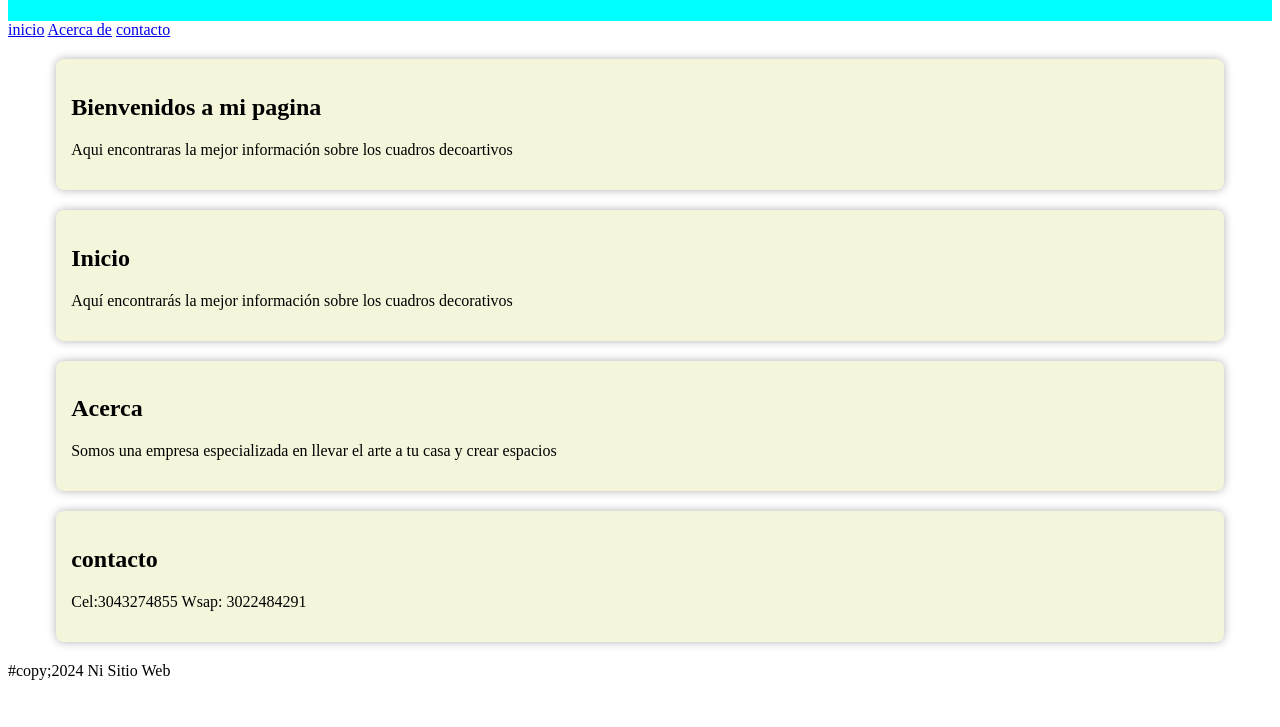
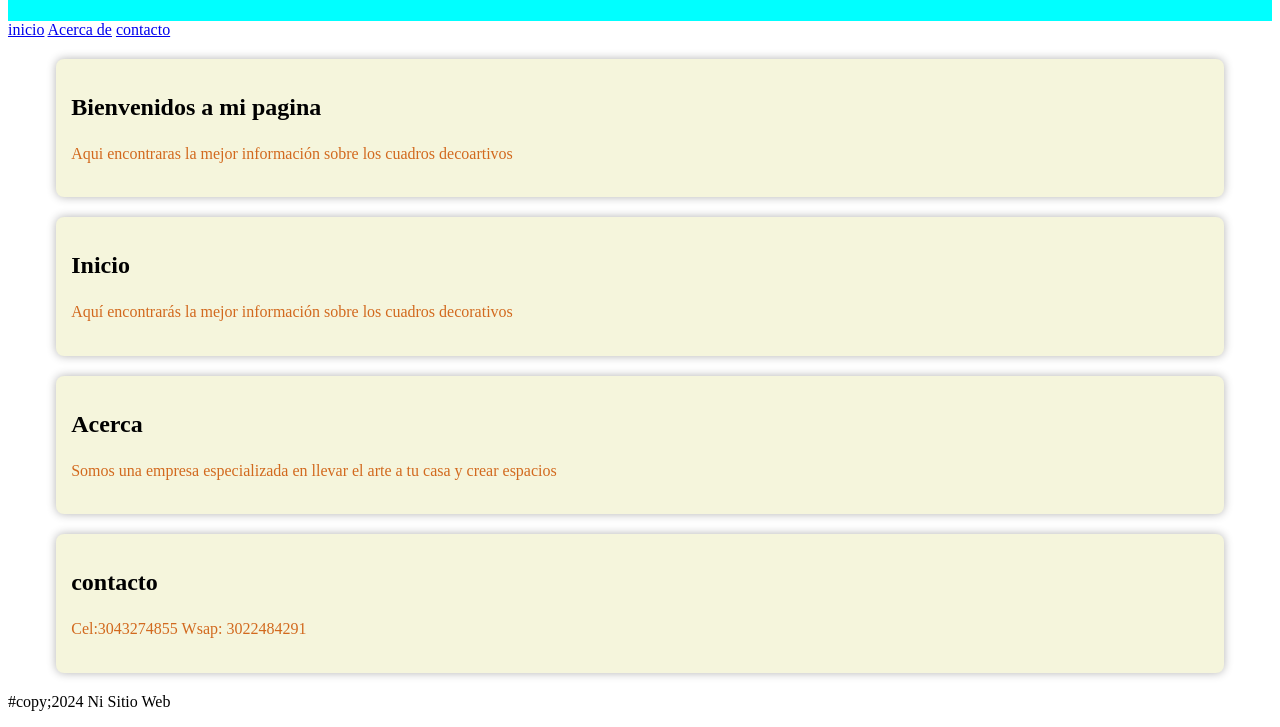
Before and after one commit to Isama85/Repositorio-2, a plain HTML site: page index.html in a window 1280 px wide. Shown: the part 107-834 px from the top of the page. Before the commit the page ends 803 px from the top, so only its background shows below. Drawn offline with Linux system fonts and the light colour scheme.

Commit message:
archivo index

```diff
--- a/Estilo.css
+++ b/Estilo.css
@@ -14,3 +14,8 @@ header{
     border-radius: 8px;
     box-shadow: 0 0 10px rgba(0,0,0,0.3);
 }
+.container p{
+    font-size: 16px;
+    color: chocolate;
+    line-height: 1.6;
+}
```
